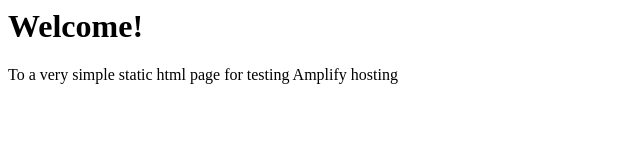
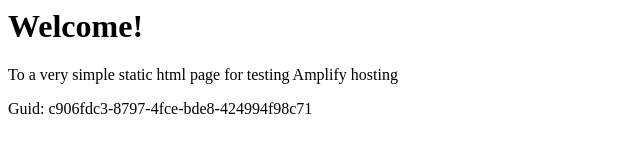
Before and after one commit to aws-aemilia-cdg/Github-PR-Commit-Integration-Test-DoNotTouch-GitHubAutoBuildCanaryTest-v1-preprod-eu-west-3, a website: page src/index.html in a window 1280 px wide. Shown: the whole page, without its empty margins (0-640 px from the left). Drawn offline with Linux system fonts and the light colour scheme.

Commit message:
commit from integ tests

```diff
--- a/src/index.html
+++ b/src/index.html
@@ -1,3 +1,5 @@
+
+
 <html lang="en">
 
 <head>
@@ -10,6 +12,6 @@
 <body>
     <h1>Welcome!</h1>
     <p>To a very simple static html page for testing Amplify hosting</p>
-</body>
+    <p>Guid: c906fdc3-8797-4fce-bde8-424994f98c71</p></body>
 
 </html>
```
